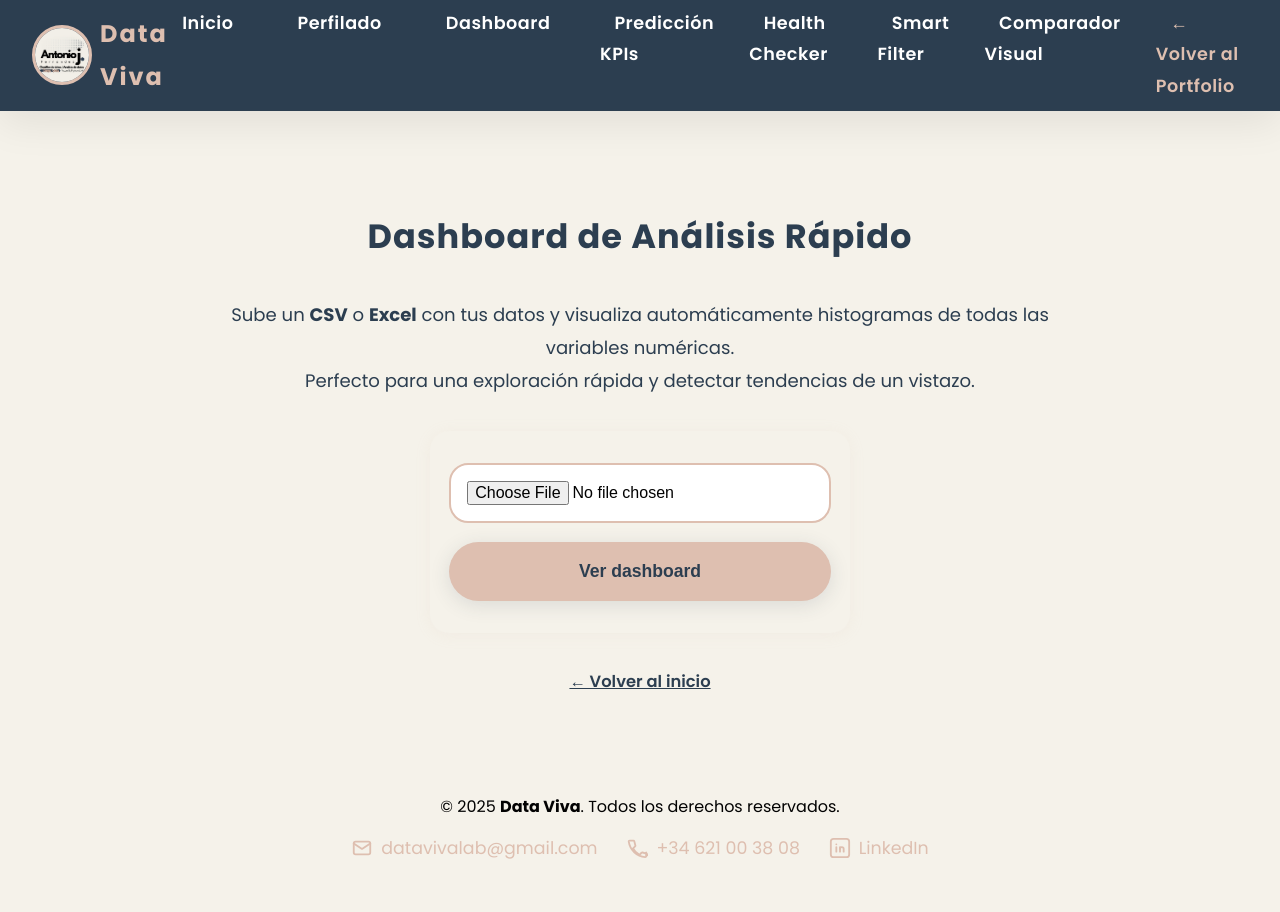
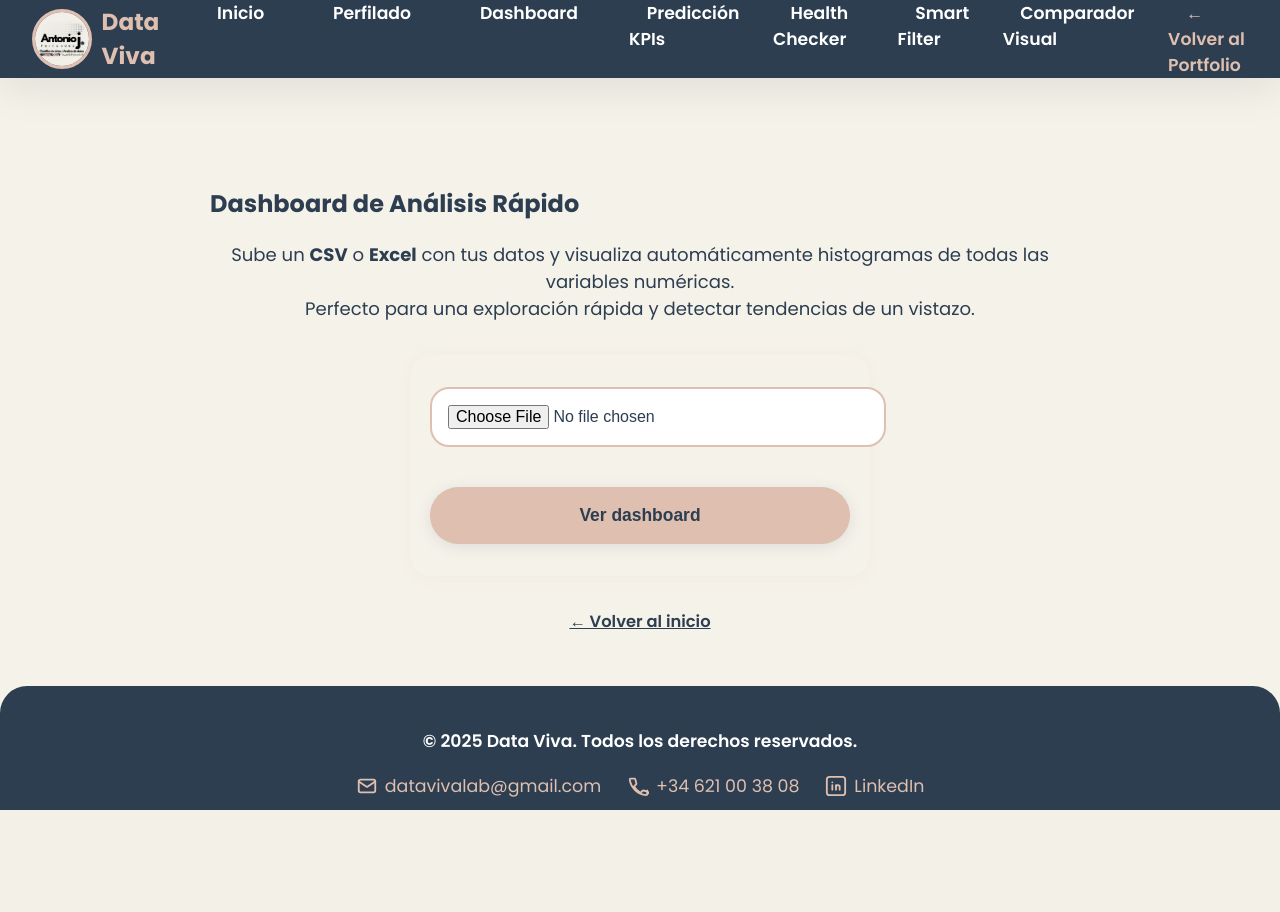
Before and after one commit to AntonioJFdez/App-Data-Viva, a Flask app: page /dashboard in a window 1280 px wide. After the commit the page ends 810 px from the top, so only its background shows below. Run offline with Flask 3, Linux system fonts and the light colour scheme.

Commit message:
Update base.html

```diff
--- a/templates/base.html
+++ b/templates/base.html
@@ -3,7 +3,7 @@
 <head>
     <meta charset="UTF-8">
     <meta name="viewport" content="width=device-width, initial-scale=1.0">
-    <title>{% block title %}Antonio J. Fernández - Data Viva{% endblock %}</title>
+    <title>{% block title %}Data Viva · Soluciones Automáticas{% endblock %}</title>
     <link rel="icon" type="image/png" href="{{ url_for('static', filename='img/logo_favicon.png') }}">
     <link rel="apple-touch-icon" sizes="180x180" href="{{ url_for('static', filename='img/apple-touch-icon.png') }}">
     <link href="https://fonts.googleapis.com/css2?family=Poppins:wght@400;600;700&display=swap" rel="stylesheet">
@@ -11,72 +11,88 @@
         :root {
             --primary: #2c3e50;
             --secondary: #debfb0;
-            --tertiary: #7f8c8d;
             --background: #f5f2ea;
-            --text: #020202;
-            --white: #ffffff;
+            --white: #fff;
             --border-radius: 2rem;
-            --box-shadow: 0 12px 40px rgba(0, 0, 0, 0.08);
-            --transition: all 0.3s cubic-bezier(0.4, 0, 0.2, 1);
-            --header-height: 80px;
         }
-        * { margin: 0; padding: 0; box-sizing: border-box; }
         body {
             font-family: 'Poppins', sans-serif;
-            line-height: 1.8;
-            color: var(--text);
+            color: var(--primary);
             background: var(--background);
+            margin: 0;
         }
         .container {
-            width: 92%;
+            width: 95%;
             max-width: 1200px;
             margin: 0 auto;
-            padding: 3rem 0;
+            padding: 2.5rem 0;
         }
         header {
-            position: sticky; top: 0; background: var(--primary); z-index: 1000; padding: 0.5rem 0; box-shadow: var(--box-shadow);
+            position: sticky; top: 0; background: var(--primary); z-index: 1000; box-shadow: 0 12px 40px rgba(0,0,0,0.08);
         }
         .nav-container {
             display: flex; justify-content: space-between; align-items: center; padding: 0 2rem;
         }
-        .nav-logo {
-            display: flex; align-items: center; gap: 1rem;
+        .nav-logo a { display: flex; align-items: center; text-decoration: none; }
+        .nav-logo img { width: 54px; height: 54px; border-radius: 50%; border: 3px solid var(--secondary);}
+        .nav-logo span { color: var(--secondary); font-size: 1.45rem; font-weight: bold; margin-left: 0.6rem; }
+        nav ul { display: flex; gap: 2.1rem; list-style: none; margin: 0; }
+        nav a {
+            color: var(--white); text-decoration: none; font-size: 1.08rem; font-weight: 600; border-radius: 1.5rem; transition: background 0.2s; padding: 0.5rem 1.1rem;
         }
-        .nav-logo a { display: flex; align-items: center; text-decoration: none; }
-        .nav-logo img { width: 60px; height: 60px; border-radius: 50%; border: 3px solid var(--secondary); }
-        .nav-logo span {
-            color: var(--secondary); font-size: 1.5rem; font-weight: bold; letter-spacing: 2px; margin-left: 0.5rem;
+        nav a:hover { background: var(--secondary); color: var(--primary);}
+        main { min-height: 70vh;}
+        /* --- Cards y proyectos --- */
+        .projects-section {padding: 0;}
+        .projects-grid {
+            display: flex; flex-wrap: wrap; gap: 2.2rem; justify-content: center; align-items: stretch; margin-top:2rem;
         }
-        nav ul { display: flex; gap: 2.2rem; list-style: none; }
-        nav a {
-            color: var(--white); text-decoration: none; font-size: 1.1rem; font-weight: 600; letter-spacing: 0.03em;
-            padding: 0.4rem 0.9rem; border-radius: 1.5rem; transition: background 0.2s; position: relative;
+        .project-card {
+            background: var(--white); border-radius: 1.6rem; box-shadow: 0 2px 16px rgba(44,62,80,0.10);
+            padding: 2rem 1.3rem; max-width: 400px; min-width: 230px; flex: 1 1 280px; text-align: center; margin: 0 auto;
+            display: flex; flex-direction: column; justify-content: center; align-items: center;
+            transition: box-shadow 0.2s, transform 0.2s;
         }
-        nav a:hover { background: var(--secondary); color: var(--primary); }
-        main { min-height: 70vh; }
-        section { margin-bottom: 2.8rem; }
-        .section-title {
-            color: var(--primary); text-align: center; font-size: 2.1rem; margin-bottom: 2rem;
-            font-weight: 700; letter-spacing: 0.03em;
+        .project-card:hover { box-shadow: 0 4px 28px rgba(44,62,80,0.17); transform: scale(1.025);}
+        .project-title { color: var(--primary); font-weight: bold; font-size: 1.19rem; margin-bottom: 1rem;}
+        .project-desc { font-size: 1.04rem; color: var(--primary);}
+        .cta-button {
+            margin-top: 1.3rem;
+            display: inline-block; padding: 1.1rem 2.5rem; font-size: 1.09rem; background: var(--secondary); color: var(--primary);
+            border-radius: 2.5rem; font-weight: 700; text-decoration: none; border: none;
+            transition: background 0.2s, color 0.2s, transform 0.17s;
+            box-shadow: 0 3px 15px rgba(44,62,80,0.11);
         }
-        .cta-button {
-            display: inline-block; padding: 1.2rem 3rem; font-size: 1.1rem; background: var(--secondary); color: var(--primary);
-            border-radius: 2.5rem; font-weight: 700; text-decoration: none; transition: transform 0.2s, box-shadow 0.2s, background 0.2s;
-            border: none; box-shadow: 0 4px 20px rgba(44,62,80,0.13);
+        .cta-button:hover { background: var(--primary); color: var(--secondary); transform: scale(1.035);}
+        /* --- Footer mejorado --- */
+        footer {
+            background: var(--primary);
+            padding: 1.8rem 0 0.7rem 0;
+            color: var(--white);
+            border-top-left-radius: 1.7rem; border-top-right-radius: 1.7rem;
+            text-align: center;
         }
-        .cta-button:hover {
-            background: var(--primary); color: var(--secondary); transform: scale(1.04) translateY(-3px); box-shadow: 0 6px 24px rgba(222,191,176,0.21);
+        .footer-legal {
+            color: var(--white); margin-top: 0.8rem; font-size: 1.08rem; font-weight: 600;
         }
-        /* Responsive */
+        .footer-contactos {
+            margin: 1.2rem 0 0 0; display: flex; flex-wrap: wrap; justify-content: center; gap: 1.6rem;
+        }
+        .footer-contactos a { color: var(--secondary); text-decoration: none; display:inline-flex; align-items:center; gap:0.45rem; font-size:1.09rem;}
+        .footer-contactos a:hover {color: var(--white);}
+        /* --- Responsive --- */
         @media (max-width: 900px) {
-            .container { padding: 2rem 0; }
-            .nav-container { flex-direction: column; gap: 1.1rem; }
-            nav ul { flex-wrap: wrap; justify-content: center; gap: 1rem; }
+            .container { padding: 1.5rem 0;}
+            .nav-container { flex-direction: column; gap: 1.1rem;}
+            nav ul { flex-wrap: wrap; gap: 1rem;}
+            .projects-grid { gap:1.1rem;}
         }
         @media (max-width: 600px) {
-            .cta-button { font-size: 1rem; padding: 1rem 2rem; }
-            .nav-logo img { width: 44px; height: 44px; }
-            .nav-logo span { font-size: 1.12rem; }
+            .nav-logo img { width: 40px; height: 40px;}
+            .nav-logo span { font-size: 1rem;}
+            .cta-button { font-size: 0.96rem; padding: 0.9rem 1.2rem;}
+            .project-card { max-width: 97vw; min-width: 91vw;}
+            .footer-legal { font-size: 0.98rem;}
         }
     </style>
     {% block head %}{% endblock %}
@@ -108,30 +124,24 @@
         {% block content %}{% endblock %}
     </main>
     <footer>
-        <div class="container" style="text-align:center;">
-            <p>&copy; 2025 <strong>Data Viva</strong>. Todos los derechos reservados.</p>
-            <div style="margin-top:0.7rem; display:flex; flex-wrap:wrap; justify-content:center; gap:1.8rem;">
-                <!-- Email -->
-                <a href="mailto:datavivalab@gmail.com"
-                   style="color:var(--secondary);text-decoration:none;display:inline-flex;align-items:center;gap:0.5rem;font-size:1.09rem;">
+        <div class="footer-legal">
+            &copy; 2025 Data Viva. Todos los derechos reservados.
+        </div>
+        <div class="footer-contactos">
+            <a href="mailto:datavivalab@gmail.com">
                 <svg width="22" height="22" fill="none" stroke="currentColor" stroke-width="2" stroke-linecap="round" stroke-linejoin="round" viewBox="0 0 24 24">
                     <rect x="3" y="5" width="18" height="14" rx="2"/>
                     <polyline points="3 7 12 13 21 7"/>
                 </svg>
-                    <span style="vertical-align:middle;">datavivalab@gmail.com</span>
+                datavivalab@gmail.com
             </a>
-                <!-- Teléfono -->
-                <a href="tel:+34621003808"
-                   style="color:var(--secondary);text-decoration:none;display:inline-flex;align-items:center;gap:0.5rem;font-size:1.09rem;">
+            <a href="tel:+34621003808">
                 <svg width="22" height="22" fill="none" stroke="currentColor" stroke-width="2" stroke-linecap="round" stroke-linejoin="round" viewBox="0 0 24 24">
                     <path d="M22 16.92V21a1 1 0 0 1-1.09 1A19.85 19.85 0 0 1 3 5.09 1 1 0 0 1 4 4h4.09a1 1 0 0 1 1 .75l1.13 4.45a1 1 0 0 1-.29 1l-2.2 2.2a16 16 0 0 0 7 7l2.2-2.2a1 1 0 0 1 1-.29l4.45 1.13a1 1 0 0 1 .75 1V20z"/>
                 </svg>
-                    <span style="vertical-align:middle;">+34 621 00 38 08</span>
+                +34 621 00 38 08
             </a>
-                <!-- LinkedIn -->
-                <a href="https://www.linkedin.com/in/antonioj-fernández-científicodedatos-analistadedatos"
-                   target="_blank"
-                   style="color:var(--secondary);text-decoration:none;display:inline-flex;align-items:center;gap:0.5rem;font-size:1.09rem;">
+            <a href="https://www.linkedin.com/in/antonioj-fernández-científicodedatos-analistadedatos" target="_blank">
                 <svg width="22" height="22" fill="none" stroke="currentColor" stroke-width="2" stroke-linecap="round" stroke-linejoin="round" viewBox="0 0 24 24">
                     <rect x="2" y="2" width="20" height="20" rx="3"/>
                     <line x1="8" y1="11" x2="8" y2="16"/>
@@ -139,9 +149,8 @@
                     <line x1="12" y1="16" x2="12" y2="11"/>
                     <path d="M16 16v-3a2 2 0 0 0-4 0"/>
                 </svg>
-                    <span style="vertical-align:middle;">LinkedIn</span>
+                LinkedIn
             </a>
-            </div>
         </div>
     </footer>
 </body>
```
Lines whose indentation alone changed are shown as unchanged.
